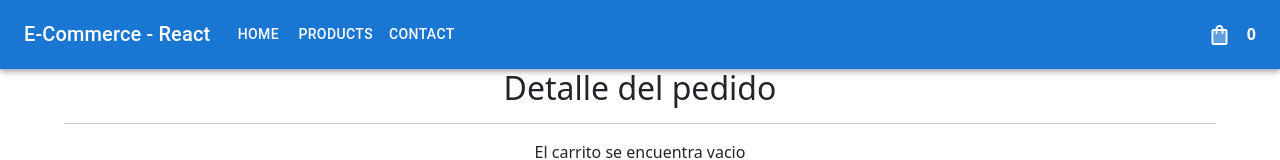
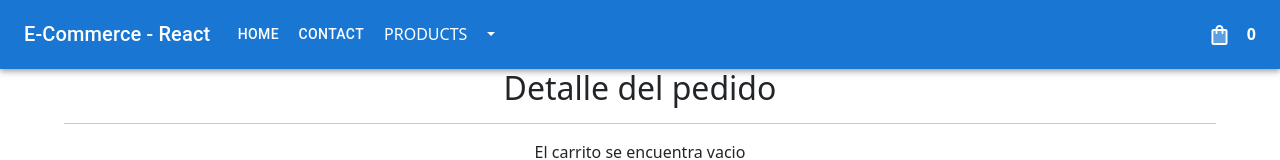
Before and after one commit to gfrassetti/react-coderhouse, a React (Create React App) app: page /cart in a window 1280 px wide. Shown: the top 160 px of the page. Built offline with nearby package versions, Linux system fonts and the light colour scheme.

Commit message:
categories

```diff
--- a/src/App.js
+++ b/src/App.js
@@ -7,6 +7,7 @@ import ItemDetailContainer from "./components/ItemDetailContainer/ItemDetailCont
 import { CartProvider } from "./components/Context/CartContext";
 import Cart from "./components/Cart/Cart";
 import CheckoutPage from "./components/ChekoutPage/CheckoutPage";
+import ItemList from "./components/ItemList.js/ItemList";
 
 const App = () => {
   return (
@@ -21,7 +22,8 @@ const App = () => {
               path="/products"
               element={<ItemListContainer title="Productos disponibles" />}
             />
-            <Route path="/products/:id" element={<ItemDetailContainer />} />
+            <Route path="/detail/:id" element={<ItemDetailContainer />} />
+            <Route path="/products/:category" element={<ItemList />} />
             <Route path="/cart" element={<Cart />} />
             <Route path="/checkout" element={<CheckoutPage />} />
           </Routes>
--- a/src/components/Cart/Cart.js
+++ b/src/components/Cart/Cart.js
@@ -22,7 +22,6 @@ const Img = styled("img")({
 export default function Cart() {
   const { cartProducts, totalPrice, deleteProduct } = useContext(CartContext);
 
-  const addOrder = () => {};
 
   return (
     <>
--- a/src/components/Item/Item.js
+++ b/src/components/Item/Item.js
@@ -13,7 +13,7 @@ const Item = ({ data }) => {
   const { addProductToCart } = useContext(CartContext);
 
   const viewDetail = () => {
-    navigate(`/products/${id}`);
+    navigate(`/detail/${id}`);
   };
 
   const onAdd = (e, count) => {
@@ -30,7 +30,7 @@ const Item = ({ data }) => {
       >
         <img
           className="product-image"
-          src={`./images/${pictureUrl}`}
+          src={`../images/${pictureUrl}`}
           alt={pictureUrl}
         ></img>
         <div>
@@ -39,7 +39,7 @@ const Item = ({ data }) => {
           <p>${price}</p>
         </div>
         <Container className="link-to-cart">
-          <ItemCount stock={10} name={data.title} initial={1} onAdd={onAdd} />
+          <ItemCount stock={10} name={title} initial={1} onAdd={onAdd} />
         </Container>
       </div>
     </>
--- a/src/components/ItemList.js/ItemList.js
+++ b/src/components/ItemList.js/ItemList.js
@@ -5,9 +5,12 @@ import { collection, getDocs } from "firebase/firestore";
 import db from "../../firebase";
 import { async } from "@firebase/util";
 import Loader from "../Loader/Loader";
+import { useParams } from "react-router-dom";
 
 const ItemList = () => {
   const [products, setProducts] = useState([]);
+
+  const { category } = useParams();
 
   const getProducts = async () => {
     try {
@@ -24,10 +27,17 @@ const ItemList = () => {
     }
   };
 
+  const filterByCategory = (array, category) => {
+    return array.map((product, i) => {
+      product.category === category &&
+        setProducts((products) => [...products, product]);
+    });
+  };
+
   useEffect(async () => {
     const productos = await getProducts();
-    setProducts(productos);
-  }, []);
+    category ? filterByCategory(productos, category) : setProducts(productos);
+  }, [category]);
 
   return (
     <div className="items-container row">
--- a/src/components/Navbar/Navbar.css
+++ b/src/components/Navbar/Navbar.css
@@ -65,3 +65,27 @@ button {
 .link-to {
   padding: 10px 10px;
 }
+
+#segmented-button-dropdown-1 {
+  background-color: #1976d2;
+  color: white;
+}
+#root > div > header > div > div > div.MuiBox-root.css-1t6c9ts > div > a {
+  color: white;
+  border: 0;
+}
+
+.dropdown,
+.btn-group {
+  align-items: center;
+  border: 0;
+}
+
+#segmented-button-dropdown-1 {
+  border: 0;
+}
+
+#segmented-button-dropdown-1,
+#root > div > header > div > div > div.MuiBox-root.css-1t6c9ts > div > a:hover {
+  background-color: transparent;
+}
--- a/src/components/Navbar/Navbar.js
+++ b/src/components/Navbar/Navbar.js
@@ -8,7 +8,6 @@ import Typography from "@mui/material/Typography";
 import Menu from "@mui/material/Menu";
 import MenuIcon from "@mui/icons-material/Menu";
 import Container from "@mui/material/Container";
-import Avatar from "@mui/material/Avatar";
 import Button from "@mui/material/Button";
 import Tooltip from "@mui/material/Tooltip";
 import MenuItem from "@mui/material/MenuItem";
@@ -16,14 +15,12 @@ import CartWidget from "../CartWidget/CartWidget";
 import { Link } from "react-router-dom";
 import CartContext from "../Context/CartContext";
 import { useContext } from "react";
-import { CarRental } from "@mui/icons-material";
 import DeleteIcon from "@mui/icons-material/Delete";
 import "./Navbar.css";
-import ItemCount from "../ItemCount/ItemCount";
+import { Dropdown, SplitButton } from "react-bootstrap";
 
 const Navbar = () => {
-  const pages = ["Home", "Products", "Contact"];
-  const settings = ["Profile", "Account", "Dashboard", "Logout"];
+  const pages = ["home", "contact"];
   const { cartProducts, deleteProduct, totalPrice } = useContext(CartContext);
   const [anchorElNav, setAnchorElNav] = React.useState(null);
   const [anchorElUser, setAnchorElUser] = React.useState(null);
@@ -87,7 +84,9 @@ const Navbar = () => {
               {pages.map((page) => (
                 <MenuItem key={page} onClick={handleCloseNavMenu}>
                   <Typography textAlign="center">
-                    <Link className="link-to" to={`/${page}`}>{page}</Link>
+                    <Link className="link-to" to={`/${page}`}>
+                      {page}
+                    </Link>
                   </Typography>
                 </MenuItem>
               ))}
@@ -116,6 +115,19 @@ const Navbar = () => {
                 </Link>
               </Button>
             ))}
+            <SplitButton
+              variant="outline-secondary"
+              title="PRODUCTS"
+              id="segmented-button-dropdown-1"
+              href={"/products"}
+            >
+              <Dropdown.Item href="/products/monitores">
+                Monitores
+              </Dropdown.Item>
+              <Dropdown.Item href="/products/perifericos">
+                Perisfericos
+              </Dropdown.Item>
+            </SplitButton>
           </Box>
           <Box sx={{ flexGrow: 0 }}>
             <Tooltip title="Open Cart">
```
